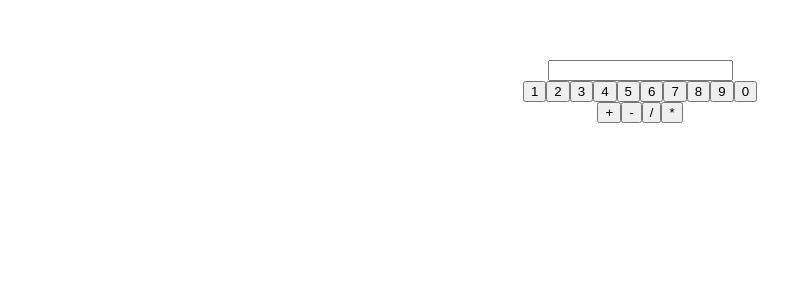
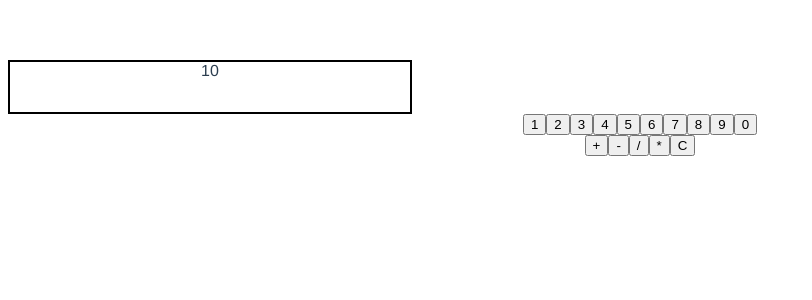
Before and after one commit to dreplica/vue_application-, a Vue app: page / in a window 1280 px wide. Shown: the top 300 px of the page, without its empty margins (0-812 px from the left). Built offline with nearby package versions, Linux system fonts and the light colour scheme.

Commit message:
input structured to recieve props for display

```diff
--- a/src/components/Button.vue
+++ b/src/components/Button.vue
@@ -15,9 +15,7 @@ export default {
   data() {
     return {
       numbers: [1, 2, 3, 4, 5, 6, 7, 8, 9, 0],
-      operations: ["+", "-", "/", "*"],
-      remove_item: "<",
-      pressed_button: ""
+      operations: ["+", "-", "/", "*", "C"]
     };
   },
   methods: {
@@ -25,12 +23,6 @@ export default {
       console.log(arg);
       this.pressed_button = arg;
       this.$emit("send_values", arg);
-    },
-    send_value() {},
-
-    remove_value() {
-      //deletes tyhe last element
-      this.$emit("remove_values");
     }
   },
   computed: {
--- a/src/components/Input.vue
+++ b/src/components/Input.vue
@@ -1,27 +1,31 @@
 <template>
-  <form>
-    <label for='input'>
-      <input type="text" v-model="content" />
-    </label>
-  </form>
+  <div class="display">{{show_inputed}}</div>
 </template>
 
 <script>
 export default {
   name: "Input",
+  props: {
+    inputed: { type: Number, default: 10 }
+  },
   data() {
     return {
-      content: ""
+      content: `${this.inputed}`
+    };
+  },
+  methods: {},
+  computed: {
+    show_inputed() {
+      return this.content;
     }
-  },
-  methods:{
-
-  },
-  computed:{
-
   }
 };
 </script>
 
-<style>
+<style scoped>
+.display {
+  width: 400px;
+  height: 50px;
+  border: 2px solid black;
+}
 </style>
```
